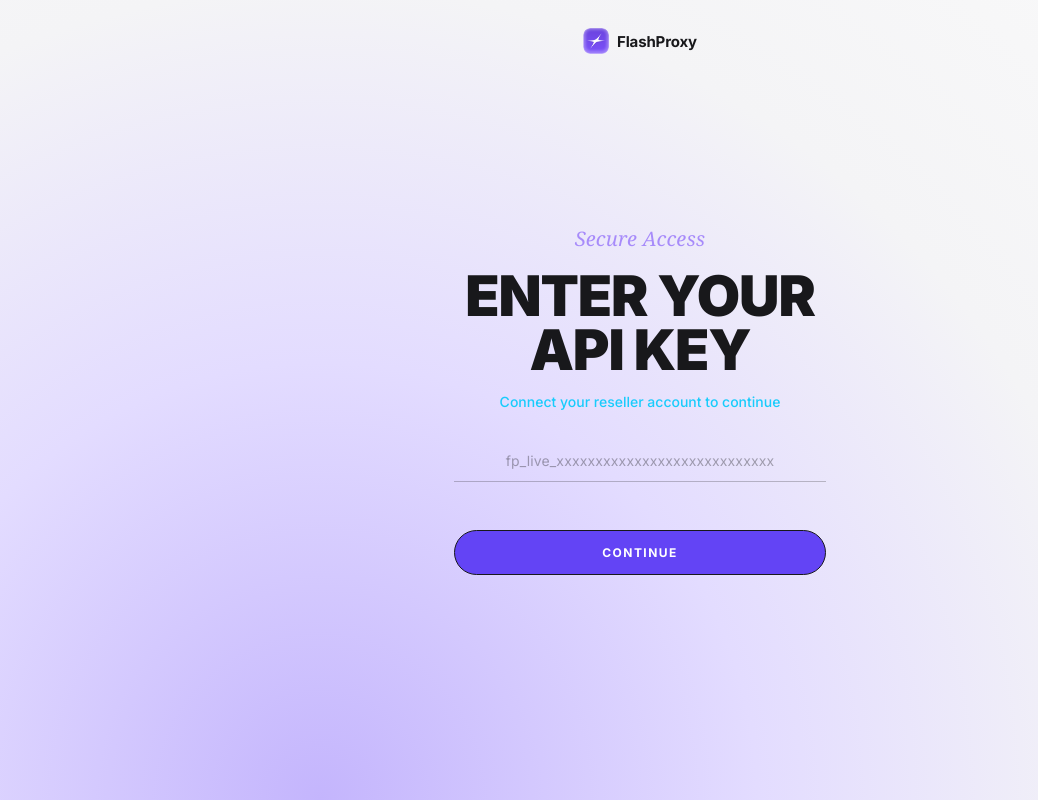
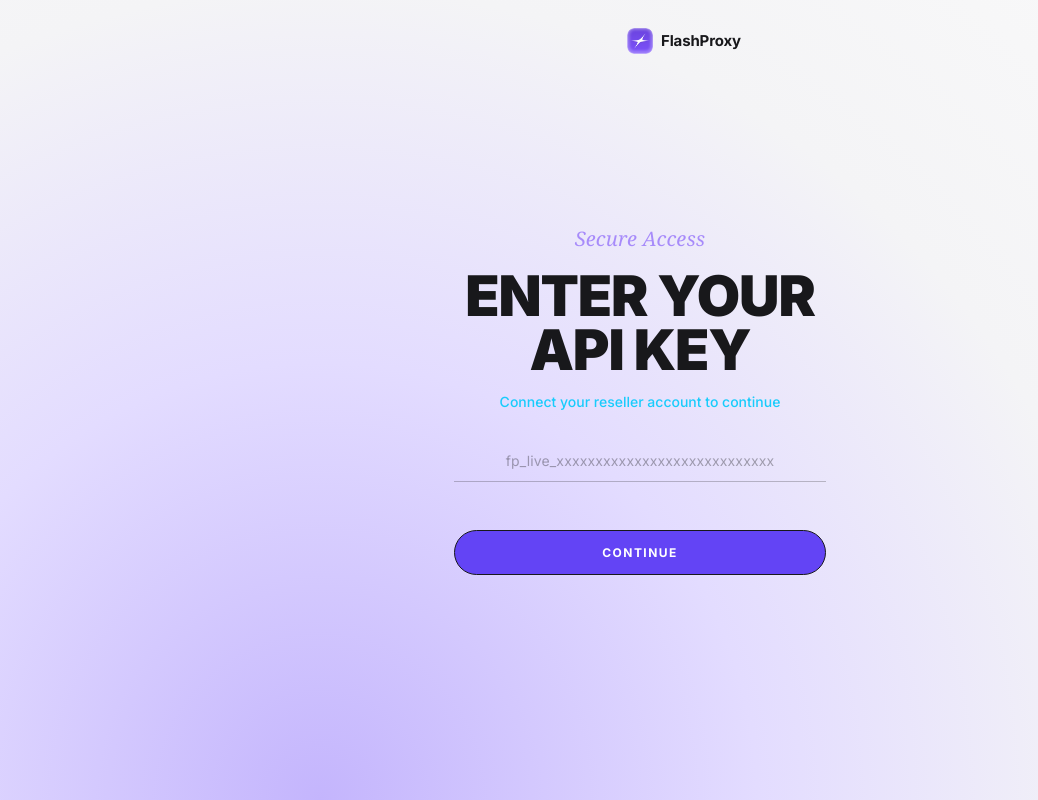
Before and after one commit to AceOrigin64/Flashproxy-2, a website: page public/index.html in a window 1280 px wide. Shown: the whole page, without its empty margins (0-1038 px from the left). Drawn offline with Linux system fonts and the light colour scheme.

Commit message:
feat: make the logo stationary across Welcome->Login transition
Moves the logo icon out of each page's brand-bar into a single fixed
element shared across all pages, so it no longer resets/jumps when the
Welcome and Login pages cross-fade -- it stays in place. Adds a 1.5x
scale pop on the logo timed to the same 1.8s duration as that page
transition. The "FlashProxy" text label stays per-page (still fades in
with each page) and is now positioned to sit right next to the fixed
logo instead of bundled with it.

Co-Authored-By: Claude Sonnet 4.6 <noreply@anthropic.com>

```diff
--- a/public/app.js
+++ b/public/app.js
@@ -32,6 +32,13 @@ revealLetters(document.querySelector("#page-welcome .hero-title"), 0.045, 0.6);
 setTimeout(() => {
   welcomePage.classList.add("leaving");
   loginPage.classList.add("entering");
+  // The logo lives outside both pages (fixed, shared), so it never
+  // moves during the page transition -- only this pop in place,
+  // timed to the same 1.8s duration as the page's own fade/scale.
+  document.getElementById("shared-logo").animate(
+    [{ transform: "translateX(-50%) scale(1)" }, { transform: "translateX(-50%) scale(1.5)" }, { transform: "translateX(-50%) scale(1)" }],
+    { duration: 1800, easing: "ease" }
+  );
 }, 3200);
 
 // ---------------------------------------------------------------------
--- a/public/index.html
+++ b/public/index.html
@@ -6,9 +6,10 @@
   <link rel="stylesheet" href="styles.css" />
 </head>
 <body>
+  <img src="flashproxy-logo.png" alt="Flashproxy" id="shared-logo" class="shared-logo" />
+
   <div class="page page-welcome" id="page-welcome">
     <div class="brand-bar">
-      <img src="flashproxy-logo.png" alt="" class="brand-bar-icon" />
       <span>FlashProxy</span>
     </div>
     <main class="hero">
@@ -19,7 +20,6 @@
 
   <div class="page page-login" id="page-login">
     <div class="brand-bar">
-      <img src="flashproxy-logo.png" alt="" class="brand-bar-icon" />
       <span>FlashProxy</span>
     </div>
     <main class="hero hero-login">
--- a/public/styles.css
+++ b/public/styles.css
@@ -39,24 +39,38 @@ html, body {
 
 .brand-bar {
   position: absolute;
-  top: 28px;
-  left: 50%;
-  display: flex;
-  align-items: center;
-  gap: 8px;
+  top: 31px;
+  left: calc(50% + 21px);
   font-size: 15px;
   font-weight: 700;
   letter-spacing: -0.01em;
   color: #fff;
   opacity: 0;
-  animation: fadeUpCenter 0.7s ease 0.1s both;
+  animation: fadeUpLeft 0.7s ease 0.1s both;
 }
 
-.brand-bar-icon {
+@keyframes fadeUpLeft {
+  from {
+    opacity: 0;
+    transform: translateY(10px);
+  }
+  to {
+    opacity: 1;
+    transform: translateY(0);
+  }
+}
+
+.shared-logo {
+  position: fixed;
+  top: 28px;
+  left: 50%;
   width: 26px;
   height: 26px;
   border-radius: 7px;
-  display: block;
+  transform: translateX(-50%);
+  z-index: 50;
+  opacity: 0;
+  animation: fadeUpCenter 0.7s ease 0.1s both;
 }
 
 .page-login .brand-bar {
```
